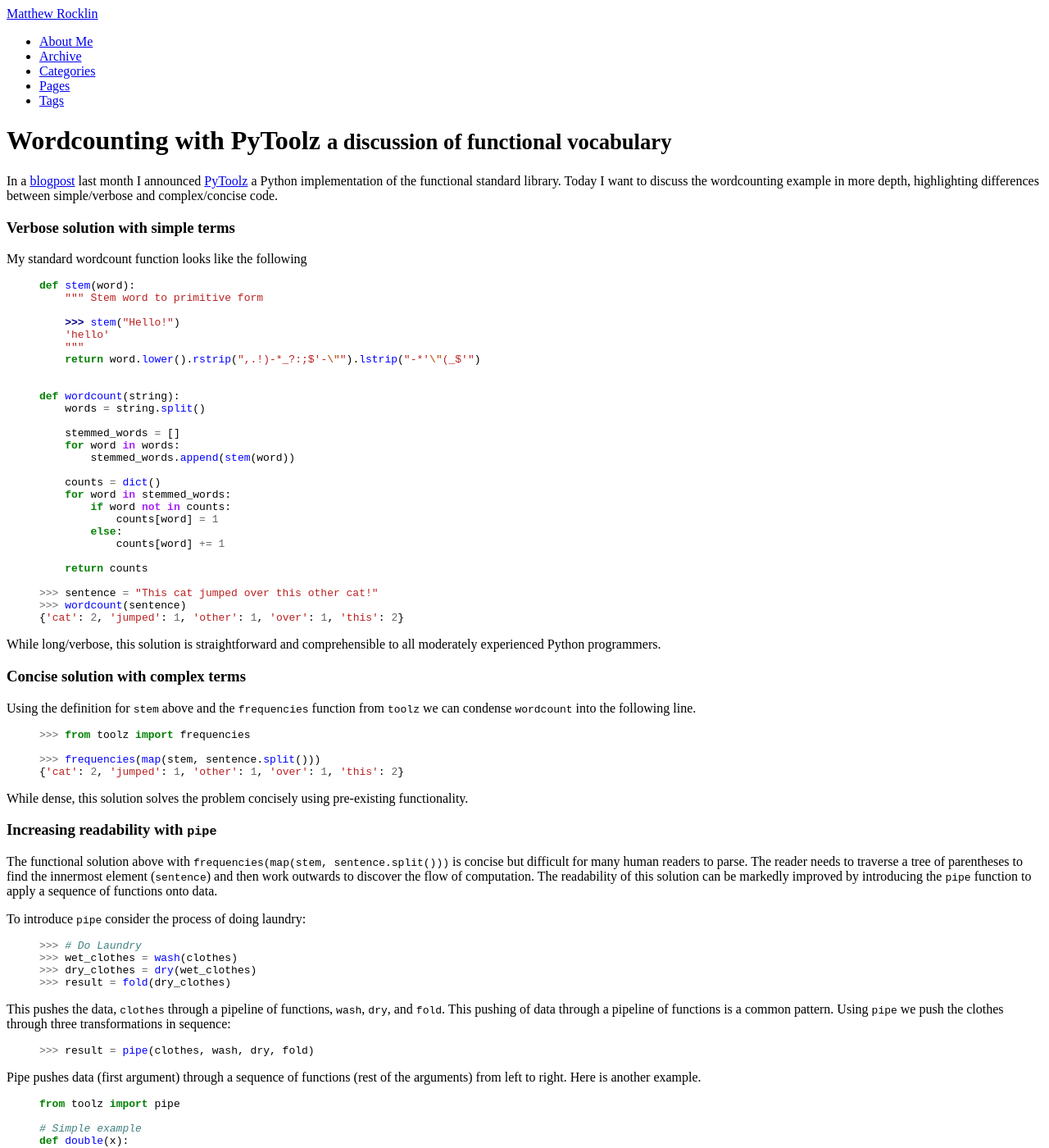
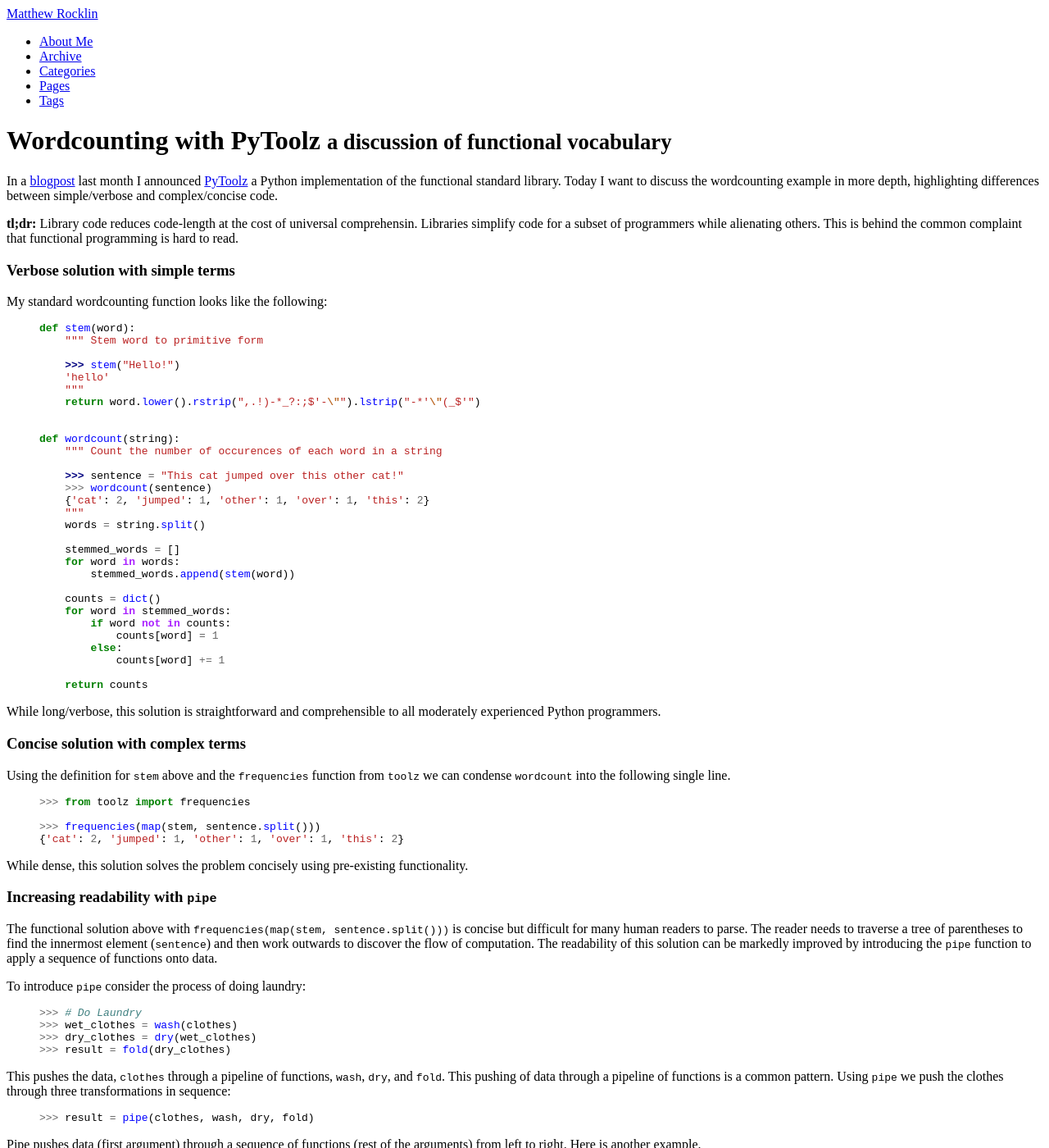
Before and after one commit to besyskymnbk/blog, a Jekyll site: the page built from _posts/work/2013-11-18-Functional-Wordcount.md, in a window 1280 px wide and 1400 px high. Shown: the whole window at 82% size. Built offline with Jekyll 4.4.1, drawn with Linux system fonts in a browser that asks for light colours; comment, search, counter and statistics services are not loaded; some of the changed text lies outside the part shown.

Commit message:
small edits to functional wordcount

```diff
--- a/_posts/work/2013-11-18-Functional-Wordcount.md
+++ b/_posts/work/2013-11-18-Functional-Wordcount.md
@@ -15,10 +15,15 @@ implementation of the functional standard library.  Today I want to discuss the
 wordcounting example in more depth, highlighting differences between
 simple/verbose and complex/concise code.
 
+**tl;dr:** Library code reduces code-length at the cost of universal
+comprehensin.  Libraries simplify code for a subset of programmers while
+alienating others.  This is behind the common complaint that functional
+programming is hard to read.
+
 
 ### Verbose solution with simple terms
 
-My standard wordcount function looks like the following
+My standard wordcounting function looks like the following:
 
 {% highlight python %}
 def stem(word):
@@ -31,6 +36,12 @@ def stem(word):
 
 
 def wordcount(string):
+    """ Count the number of occurences of each word in a string
+
+    >>> sentence = "This cat jumped over this other cat!"
+    >>> wordcount(sentence)
+    {'cat': 2, 'jumped': 1, 'other': 1, 'over': 1, 'this': 2}
+    """
     words = string.split()
 
     stemmed_words = []
@@ -45,10 +56,6 @@ def wordcount(string):
             counts[word] += 1
 
     return counts
-
->>> sentence = "This cat jumped over this other cat!"
->>> wordcount(sentence)
-{'cat': 2, 'jumped': 1, 'other': 1, 'over': 1, 'this': 2}
 {% endhighlight %}
 
 While long/verbose, this solution is straightforward and comprehensible to all
@@ -58,7 +65,7 @@ moderately experienced Python programmers.
 ### Concise solution with complex terms
 
 Using the definition for `stem` above and the `frequencies` function from
-`toolz` we can condense `wordcount` into the following line.
+`toolz` we can condense `wordcount` into the following single line.
 
 {% highlight python %}
 >>> from toolz import frequencies
```
Also changed, not shown: other parts of _posts/work/2013-11-18-Functional-Wordcount.md (+1 -0 lines).
